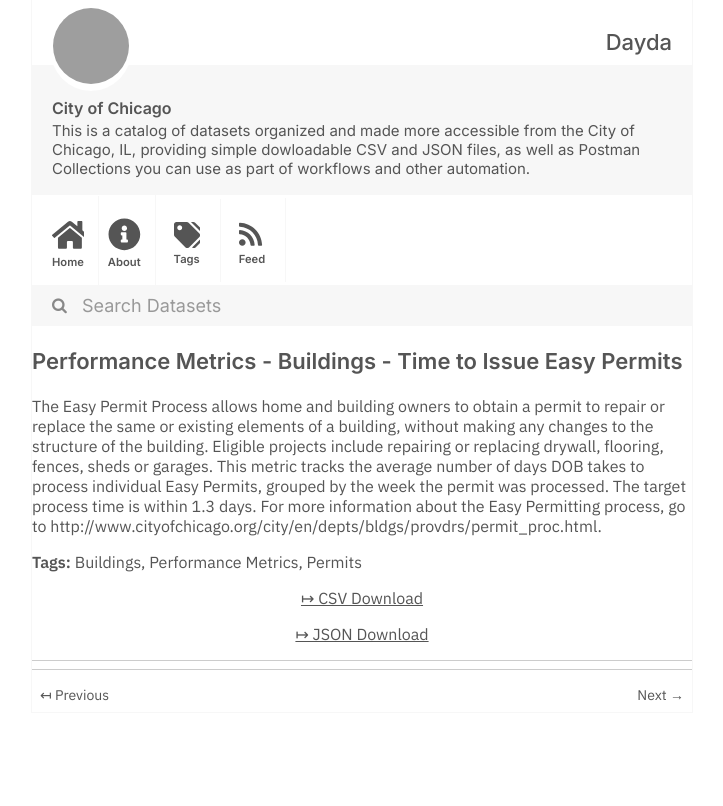
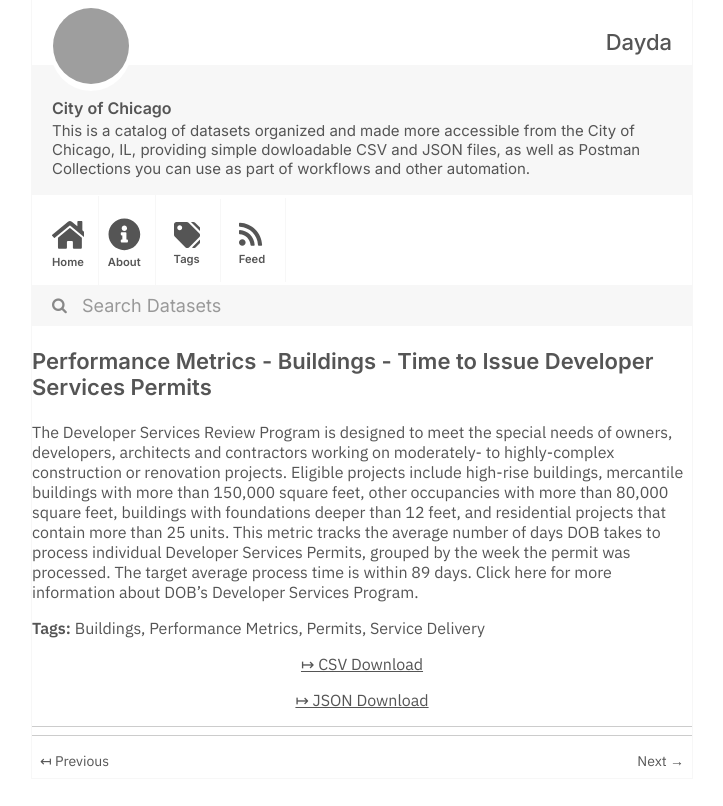
Before and after one commit to dayda-entities/city-of-chicago, a Jekyll site: the page built from _posts/2020-11-10-performance-metrics-buildings-.md, in a window 1280 px wide, cut to the strip 0-806 px from the top of the page. Shown: the whole strip, without its empty margins (278-1001 px from the left). Built offline with Jekyll 4.4.1, drawn with Linux system fonts in a browser that asks for light colours; grey boxes are pictures that could not be loaded.

Commit message:
Publish Data

```diff
--- a/_posts/2020-11-10-performance-metrics-buildings-.md
+++ b/_posts/2020-11-10-performance-metrics-buildings-.md
@@ -1,20 +1,21 @@
 ---
-title: Performance Metrics - Buildings - Time to Issue Easy Permits
-created: '2020-11-10T16:54:31.547897'
-modified: '2020-11-10T16:54:31.547903'
+title: Performance Metrics - Buildings - Time to Issue Developer Services Permits
+created: '2020-11-10T16:55:01.417145'
+modified: '2020-11-10T16:55:01.417153'
 state: active
 type: dataset
 tags:
   - Buildings
   - Performance Metrics
   - Permits
+  - Service Delivery
 groups:
   - Local Government
 csv_url: >-
-  https://data.cityofchicago.org/api/views/7ray-xvet/rows.csv?accessType=DOWNLOAD
+  https://data.cityofchicago.org/api/views/ijdy-a94t/rows.csv?accessType=DOWNLOAD
 json_url: >-
-  https://data.cityofchicago.org/api/views/7ray-xvet/rows.json?accessType=DOWNLOAD
+  https://data.cityofchicago.org/api/views/ijdy-a94t/rows.json?accessType=DOWNLOAD
 layout: post
 
 ---
-The Easy Permit Process allows home and building owners to obtain a permit to repair or replace the same or existing elements of a building, without making any changes to the structure of the building. Eligible projects include repairing or replacing drywall, flooring, fences, sheds or garages. This metric tracks the average number of days DOB takes to process individual Easy Permits, grouped by the week the permit was processed. The target process time is within 1.3 days. For more information about the Easy Permitting process, go to http://www.cityofchicago.org/city/en/depts/bldgs/provdrs/permit_proc.html.
+The Developer Services Review Program is designed to meet the special needs of owners, developers, architects and contractors working on moderately- to highly-complex construction or renovation projects. Eligible projects include high-rise buildings, mercantile buildings with more than 150,000 square feet, other occupancies with more than 80,000 square feet, buildings with foundations deeper than 12 feet, and residential projects that contain more than 25 units. This metric tracks the average number of days DOB takes to process individual Developer Services Permits, grouped by the week the permit was processed. The target average process time is within 89 days. Click here for more information about DOB’s Developer Services Program.
```
